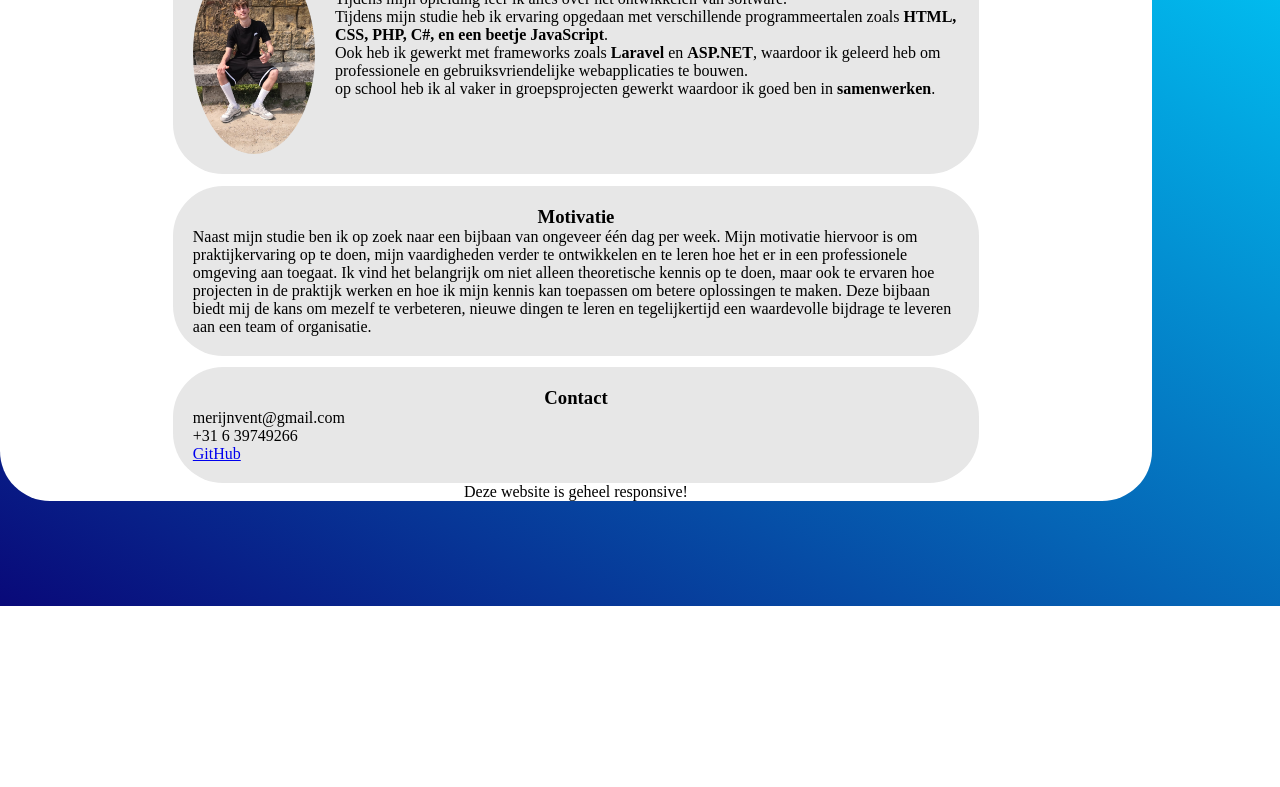
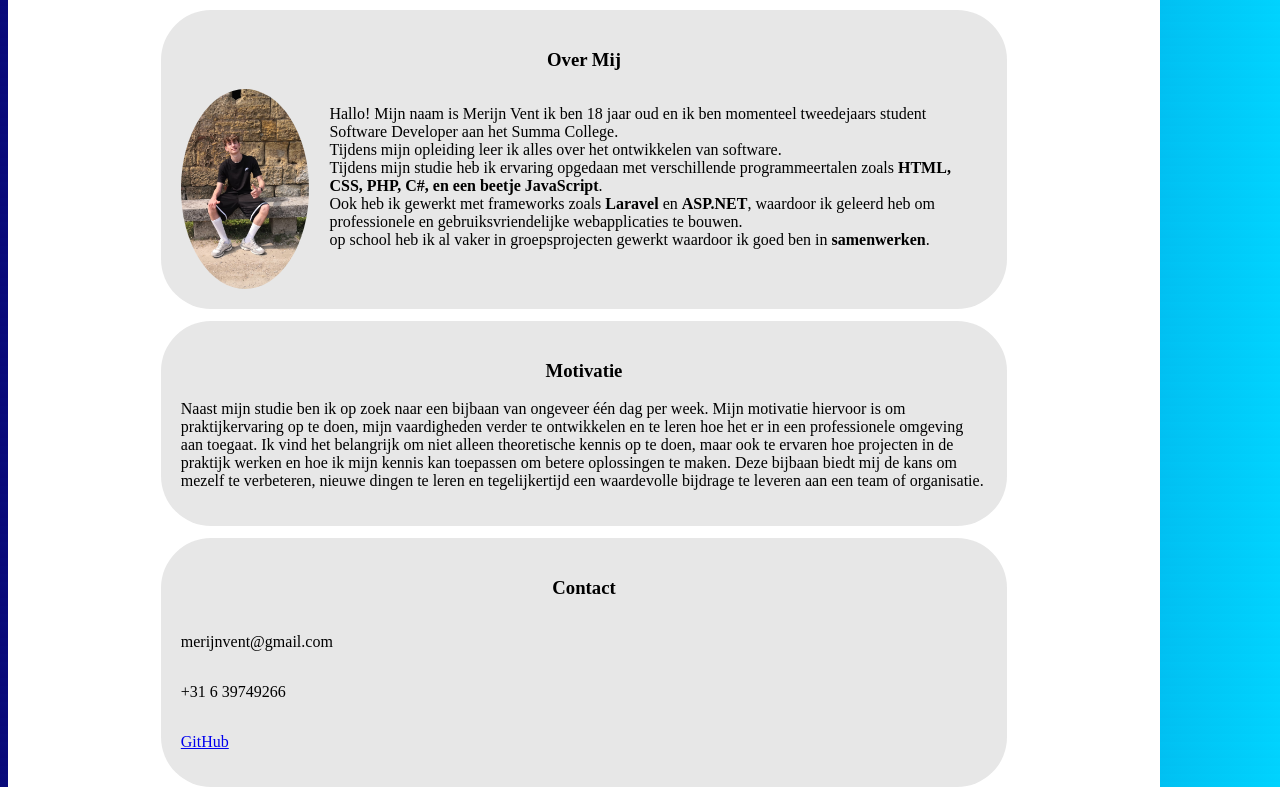
Before and after one commit to Merijn23232323/CV_Website, a plain HTML site: page index.html in a window 1280 px wide. Shown: the part 194-981 px from the top of the page. Before the commit the page ends 800 px from the top, so only its background shows below. Drawn offline with Linux system fonts and the light colour scheme.

Commit message:
Verbeterde styling en padding fixes

```diff
--- a/style.css
+++ b/style.css
@@ -1,15 +1,3 @@
-* {
-  margin: 0;
-  padding: 0;
-  box-sizing: border-box;
-}
-html, body {
-  height: 100%;
-  width: 100%;
-  background: linear-gradient(30deg, #090979, #00D4FF);
-}
-
-
 body {
     background: linear-gradient(30deg, #090979, #00D4FF);
 }
```
